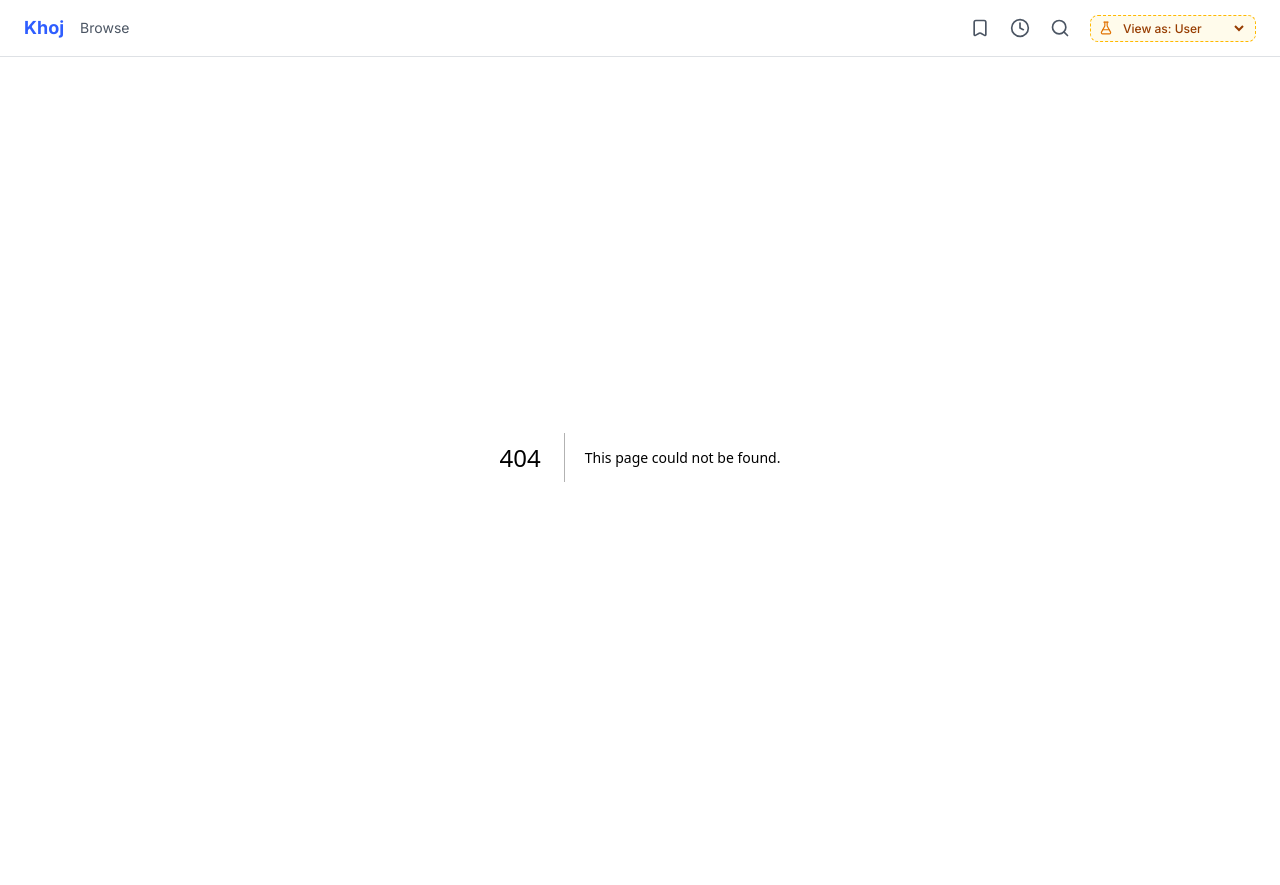
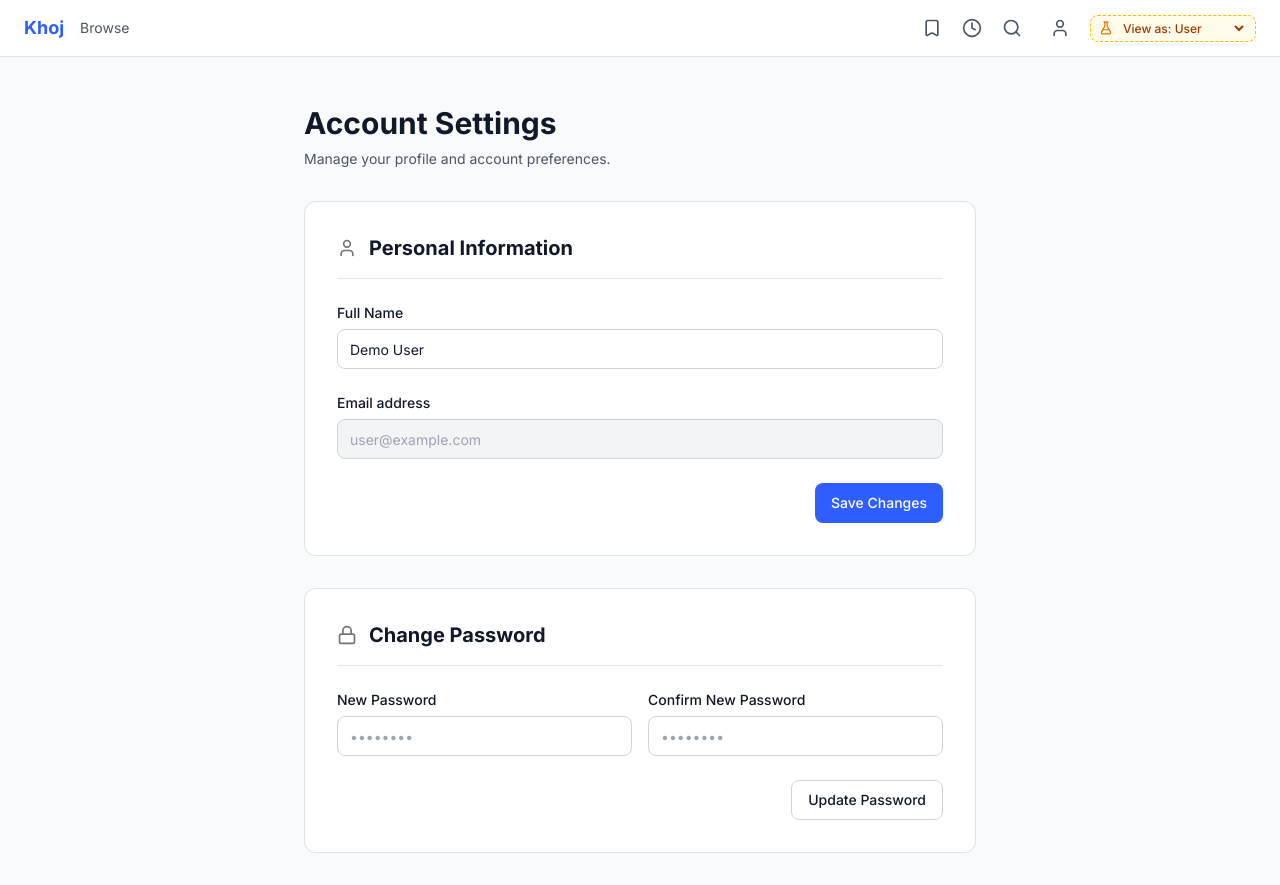
Before and after one commit to majhar-32/KHOJ, a Next.js app in the folder frontend/: page /profile in a window 1280 px wide. Before the commit this address had no page. Shown: the top 885 px of the page. Before the commit the page ends 857 px from the top, so only its background shows below. Built offline with nearby package versions, Linux system fonts and the light colour scheme.

Commit message:
fix: cleanup edit button condition and add user profile page

```diff
--- /dev/null
+++ b/frontend/app/profile/page.tsx
@@ -0,0 +1,128 @@
+"use client";
+
+import { useState } from "react";
+import { useRouter } from "next/navigation";
+import { useRole } from "@/context/RoleContext";
+import { Card } from "@/components/ui/Card";
+import { Input } from "@/components/ui/Input";
+import { Button } from "@/components/ui/Button";
+import { User, Lock, LogOut } from "lucide-react";
+
+export default function ProfilePage() {
+  const router = useRouter();
+  const { setRole } = useRole();
+  const [name, setName] = useState("Demo User");
+  const [newPassword, setNewPassword] = useState("");
+  const [confirmPassword, setConfirmPassword] = useState("");
+
+  const handleUpdateProfile = (e: React.FormEvent) => {
+    e.preventDefault();
+    // No-op for now
+    alert("Profile updated!");
+  };
+
+  const handleChangePassword = (e: React.FormEvent) => {
+    e.preventDefault();
+    if (newPassword !== confirmPassword) {
+      alert("Passwords do not match");
+      return;
+    }
+    // No-op for now
+    setNewPassword("");
+    setConfirmPassword("");
+    alert("Password changed successfully! (Simulated)");
+  };
+
+  const handleLogout = () => {
+    // Reset to user role as a mock logout, then redirect
+    setRole("user");
+    router.push("/");
+  };
+
+  return (
+    <div className="min-h-[calc(100vh-64px)] bg-neutral-50 py-12 px-4 sm:px-6 lg:px-8">
+      <div className="max-w-2xl mx-auto space-y-8">
+        <div>
+          <h1 className="text-3xl font-bold text-neutral-900">Account Settings</h1>
+          <p className="mt-2 text-sm text-neutral-600">
+            Manage your profile and account preferences.
+          </p>
+        </div>
+
+        <Card className="p-6 sm:p-8">
+          <div className="flex items-center gap-3 mb-6 border-b border-neutral-200 pb-4">
+            <User className="w-5 h-5 text-neutral-500" aria-hidden="true" />
+            <h2 className="text-xl font-bold text-neutral-900">Personal Information</h2>
+          </div>
+
+          <form onSubmit={handleUpdateProfile} className="space-y-6">
+            <Input
+              id="name"
+              label="Full Name"
+              value={name}
+              onChange={(e) => setName(e.target.value)}
+              required
+            />
+            <Input
+              id="email"
+              label="Email address"
+              type="email"
+              value="user@example.com"
+              disabled
+              readOnly
+            />
+            <div className="flex justify-end">
+              <Button type="submit">Save Changes</Button>
+            </div>
+          </form>
+        </Card>
+
+        <Card className="p-6 sm:p-8">
+          <div className="flex items-center gap-3 mb-6 border-b border-neutral-200 pb-4">
+            <Lock className="w-5 h-5 text-neutral-500" aria-hidden="true" />
+            <h2 className="text-xl font-bold text-neutral-900">Change Password</h2>
+          </div>
+
+          <form onSubmit={handleChangePassword} className="space-y-6">
+            <div className="grid grid-cols-1 md:grid-cols-2 gap-4">
+              <Input
+                id="newPassword"
+                label="New Password"
+                type="password"
+                value={newPassword}
+                onChange={(e) => setNewPassword(e.target.value)}
+                placeholder="••••••••"
+                required
+              />
+              <Input
+                id="confirmPassword"
+                label="Confirm New Password"
+                type="password"
+                value={confirmPassword}
+                onChange={(e) => setConfirmPassword(e.target.value)}
+                placeholder="••••••••"
+                required
+              />
+            </div>
+            <div className="flex justify-end">
+              <Button type="submit" variant="secondary">Update Password</Button>
+            </div>
+          </form>
+        </Card>
+
+        <Card className="p-6 sm:p-8 border-error-200 bg-error-50/30">
+          <div className="flex items-center gap-3 mb-6 border-b border-error-200 pb-4">
+            <LogOut className="w-5 h-5 text-error-600" aria-hidden="true" />
+            <h2 className="text-xl font-bold text-error-800">Log Out</h2>
+          </div>
+          <p className="text-sm text-neutral-700 mb-6">
+            You will be signed out of your account on this device.
+          </p>
+          <Button variant="destructive" onClick={handleLogout}>
+            Log Out
+          </Button>
+        </Card>
+      </div>
+    </div>
+  );
+}
--- a/frontend/components/OrganizerDashboardClient.tsx
+++ b/frontend/components/OrganizerDashboardClient.tsx
@@ -95,13 +95,11 @@ export function OrganizerDashboardClient({ events, organizerName }: { events: Kh
                               <Eye className="w-4 h-4" aria-hidden="true" />
                             </Button>
                           </Link>
-                          {event.status !== "approved" && (
-                            <Link href={`/dashboard/organizer/edit/${event.id}`}>
-                              <Button variant="ghost" size="sm" aria-label={`Edit ${event.name}`} className="h-8 px-2 text-neutral-500 hover:text-primary-600">
-                                <Edit2 className="w-4 h-4" aria-hidden="true" />
-                              </Button>
-                            </Link>
-                          )}
+                          <Link href={`/dashboard/organizer/edit/${event.id}`}>
+                            <Button variant="ghost" size="sm" aria-label={`Edit ${event.name}`} className="h-8 px-2 text-neutral-500 hover:text-primary-600">
+                              <Edit2 className="w-4 h-4" aria-hidden="true" />
+                            </Button>
+                          </Link>
                         </div>
                       </td>
                     </tr>
--- a/frontend/components/layout/Navbar.tsx
+++ b/frontend/components/layout/Navbar.tsx
@@ -1,7 +1,7 @@
 "use client";
 
 import Link from "next/link";
-import { Search, Bookmark, Clock, FlaskConical, LayoutDashboard, Tags, Users } from "lucide-react";
+import { Search, Bookmark, Clock, FlaskConical, LayoutDashboard, Tags, Users, User } from "lucide-react";
 import { useRole } from "@/context/RoleContext";
 import { Role } from "@/lib/types";
 
@@ -78,6 +78,15 @@ export function Navbar() {
             <Search className="h-5 w-5" aria-hidden="true" />
           </Link>
 
+          {/* User Profile */}
+          <Link
+            href="/profile"
+            aria-label="User profile"
+            className="flex h-9 w-9 items-center justify-center rounded-lg text-neutral-600 hover:bg-neutral-100 ml-2"
+          >
+            <User className="h-5 w-5" aria-hidden="true" />
+          </Link>
+
           {/* DEV-ONLY role switcher — remove once real auth exists */}
           <div className="ml-2 flex items-center gap-1.5 rounded-lg border border-dashed border-amber-400 bg-amber-50 px-2 py-1">
             <FlaskConical className="h-3.5 w-3.5 text-amber-600" aria-hidden="true" />
```
Also changed, not shown: 1 other file (tests, documents, lock files or other folders).
